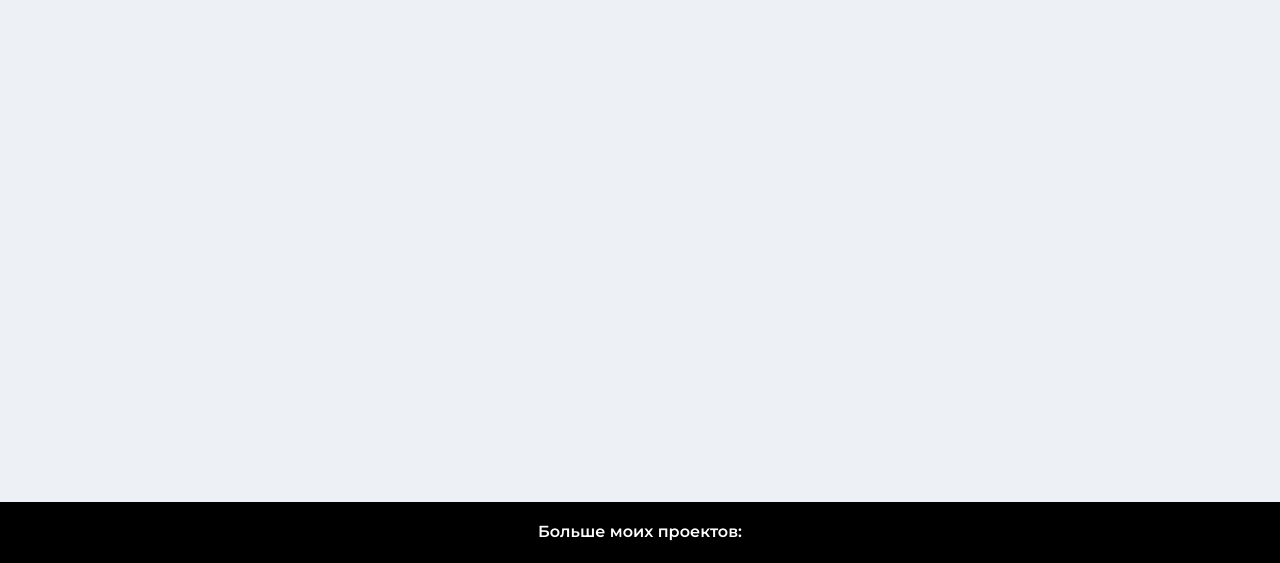
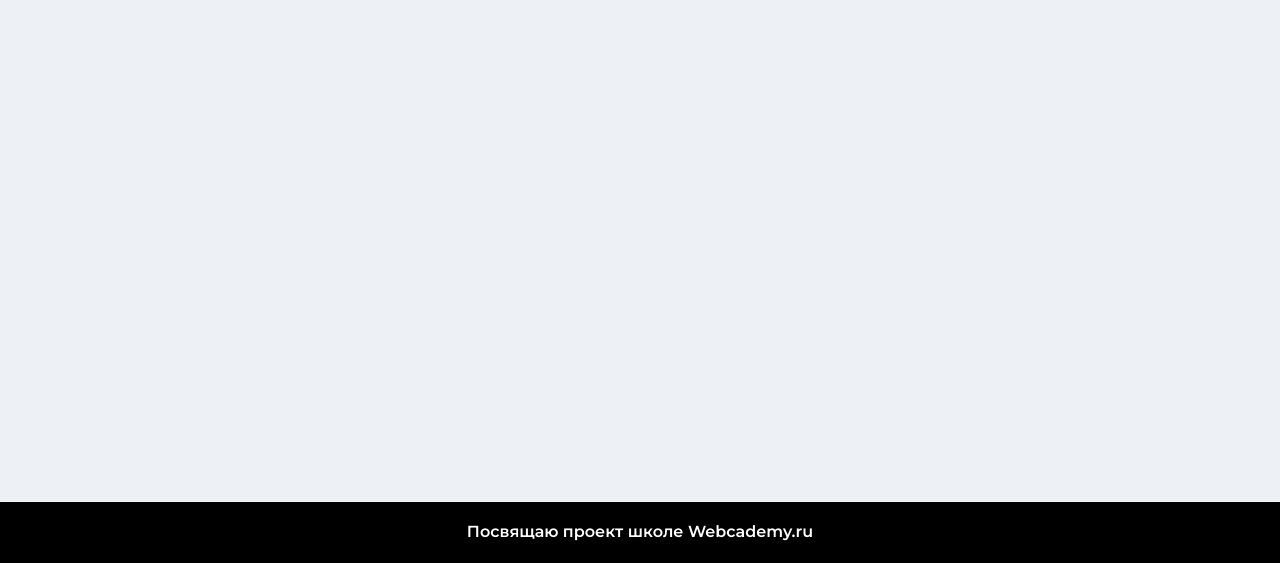
Before and after one commit to PavelProl/Project-SPA---Apartments, a website: page src/index.html in a window 1280 px wide. Shown: the part 237-800 px from the top of the page. Drawn offline with nearby package versions, Linux system fonts and the light colour scheme; files that its build step writes are made by us from their sources.

Commit message:
change footer

```diff
--- a/src/index.html
+++ b/src/index.html
@@ -95,7 +95,7 @@
         <footer class="footer">
             <div class="contaier">
                 <p>
-                    Больше моих проектов: <link href="https://github.com/PavelProl/">
+                    Посвящаю проект школе Webcademy.ru
                 </p>
             </div>
         </footer>
```
